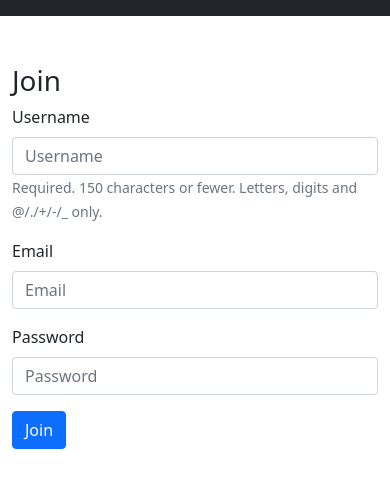
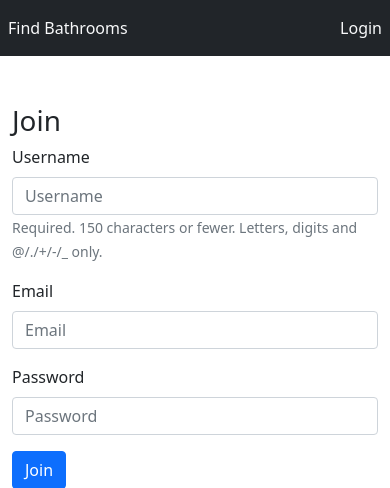
Before and after one commit to Valinora/csci598-final, a Django app: page /join/ in a window 390 px wide. Shown: the top 488 px of the page. Run offline with Django 5.2, Linux system fonts and the light colour scheme; parts of the project's set-up code (start-up, migrations or seed data) failed here and were passed over; some libraries are stand-ins or nearby versions.

Commit message:
make navbar not collapse on small screen sizes

```diff
--- a/templates/navbar.html
+++ b/templates/navbar.html
@@ -1,4 +1,4 @@
-<nav class="navbar navbar-expand-sm bg-dark">
+<nav class="navbar navbar-expand bg-dark">
     <div class="collapse navbar-collapse">
         <ul class="navbar-nav mr-auto">
             <li class="nav-item">
```
